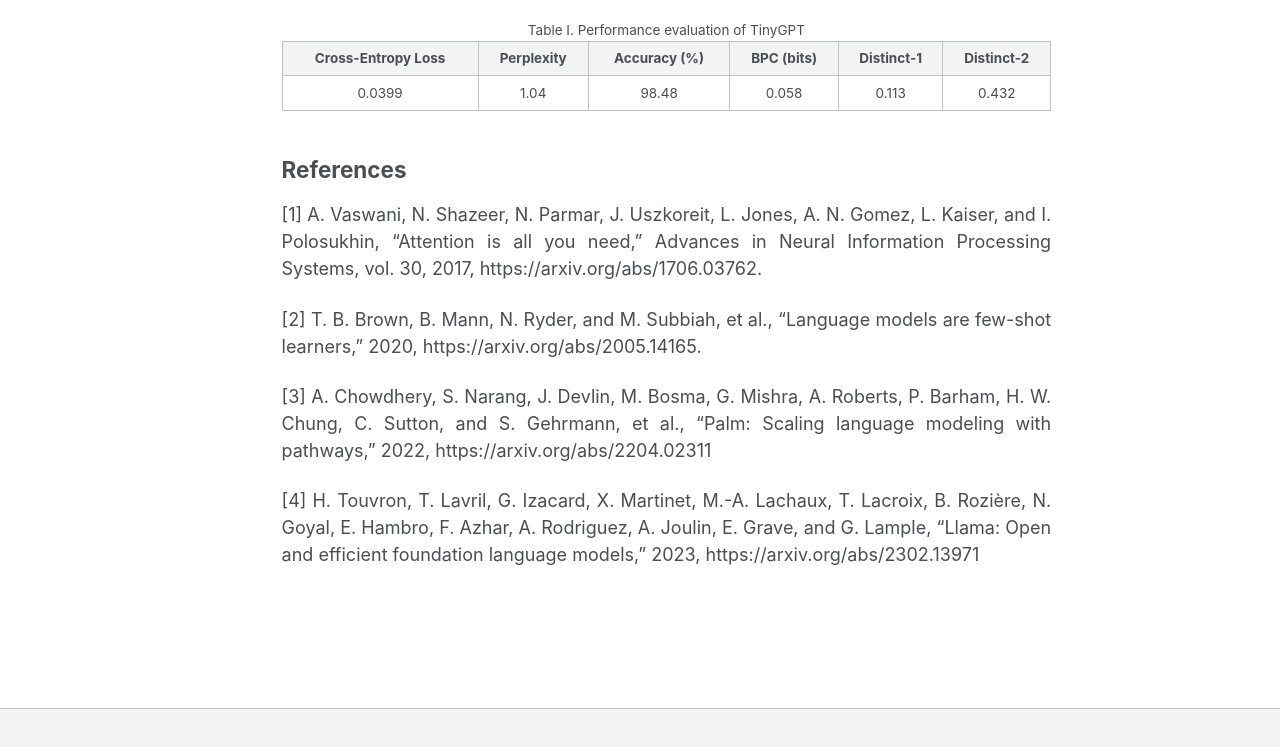
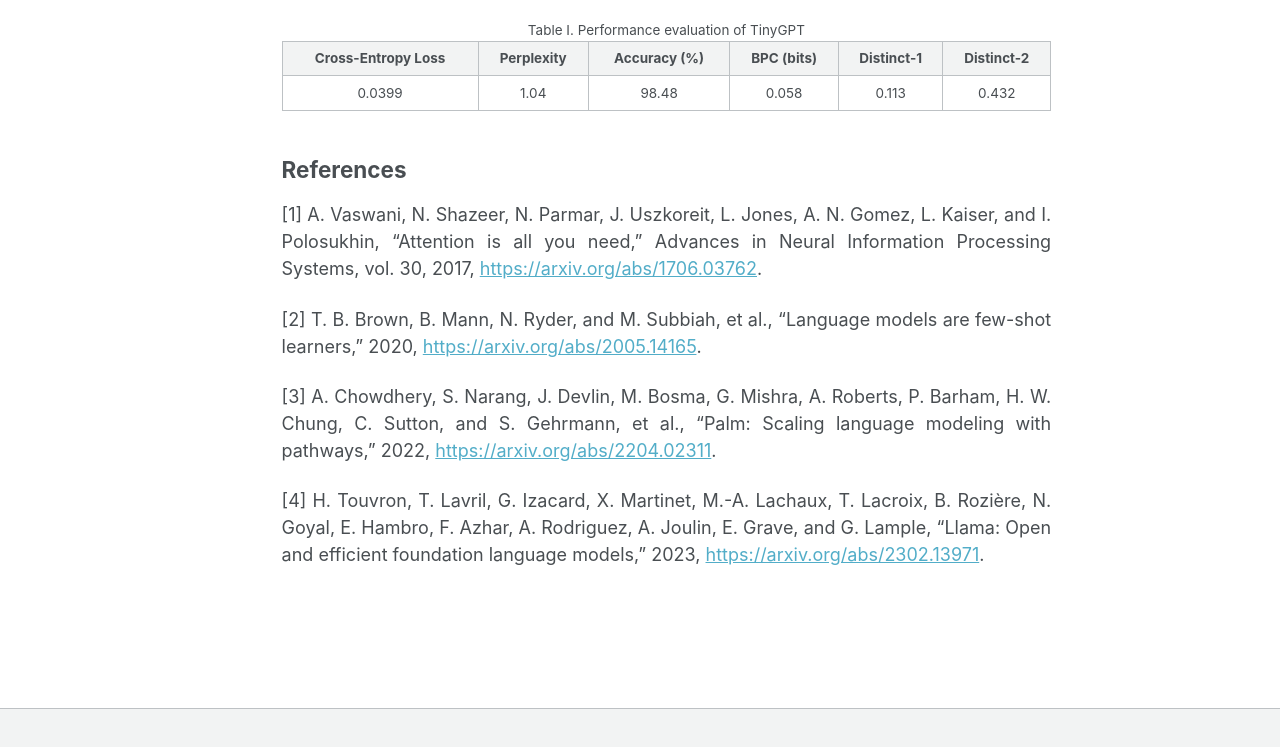
Before and after one commit to foroughshirinabkenar/mysite, a plain HTML site: page pages/llm_tutorial/decoder_only.html in a window 1280 px wide. Shown: the part 7114-7861 px from the top of the page. Drawn offline with nearby package versions, Linux system fonts and the light colour scheme; some packages are replaced by stand-ins of ours.

Commit message:
Update decoder_only.html

```diff
--- a/pages/llm_tutorial/decoder_only.html
+++ b/pages/llm_tutorial/decoder_only.html
@@ -487,21 +487,22 @@
                       <p align="justify">
                         [1] A. Vaswani, N. Shazeer, N. Parmar, J. Uszkoreit, L. Jones, A. N. Gomez, L. Kaiser,
                         and I. Polosukhin, “Attention is all you need,” Advances in Neural Information Processing
-                        Systems, vol. 30, 2017, https://arxiv.org/abs/1706.03762.
+                        Systems, vol. 30, 2017, <a href="https://arxiv.org/abs/1706.03762" target="_blank">https://arxiv.org/abs/1706.03762</a>.
                       </p>
                       <p align="justify">
                         [2] T. B. Brown, B. Mann, N. Ryder, and M. Subbiah, et al., “Language models are few-shot
-                        learners,” 2020, https://arxiv.org/abs/2005.14165.
+                        learners,” 2020, <a href="https://arxiv.org/abs/2005.14165" target="_blank">https://arxiv.org/abs/2005.14165</a>.
                       </p>
                       <p align="justify">
                         [3] A. Chowdhery, S. Narang, J. Devlin, M. Bosma, G. Mishra, A. Roberts, P. Barham, H. W.
                         Chung, C. Sutton, and S. Gehrmann, et al., “Palm: Scaling language modeling with pathways,”
-                        2022, https://arxiv.org/abs/2204.02311
+                        2022, <a href="https://arxiv.org/abs/2204.02311" target="_blank">https://arxiv.org/abs/2204.02311</a>.
                       </p>
                       <p align="justify">
                         [4] H. Touvron, T. Lavril, G. Izacard, X. Martinet, M.-A. Lachaux, T. Lacroix, B. Rozière,
                         N. Goyal, E. Hambro, F. Azhar, A. Rodriguez, A. Joulin, E. Grave, and G. Lample, “Llama:
-                        Open and efficient foundation language models,” 2023, https://arxiv.org/abs/2302.13971
+                        Open and efficient foundation language models,” 2023,
+                          <a href="https://arxiv.org/abs/2302.13971" target="_blank">https://arxiv.org/abs/2302.13971</a>.
                       </p>
                     </header>
                     <section class="page__content" itemprop="text">
```
